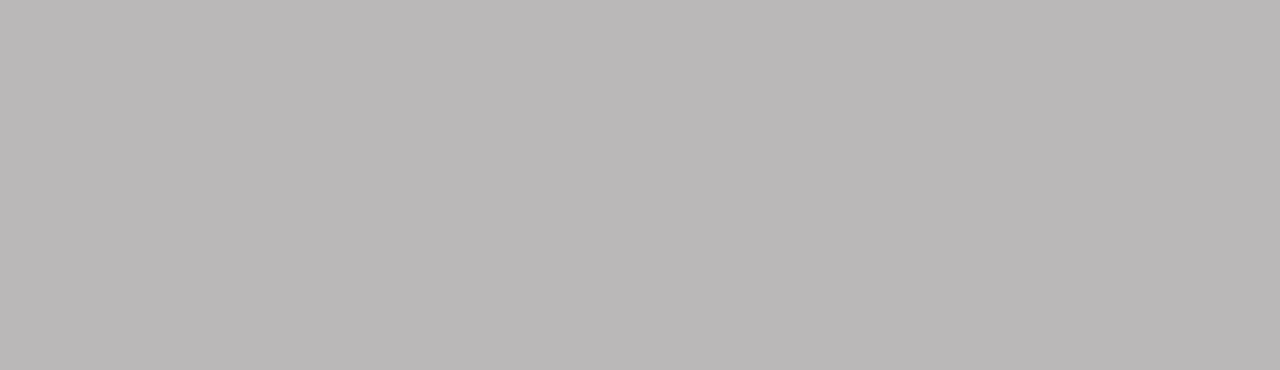
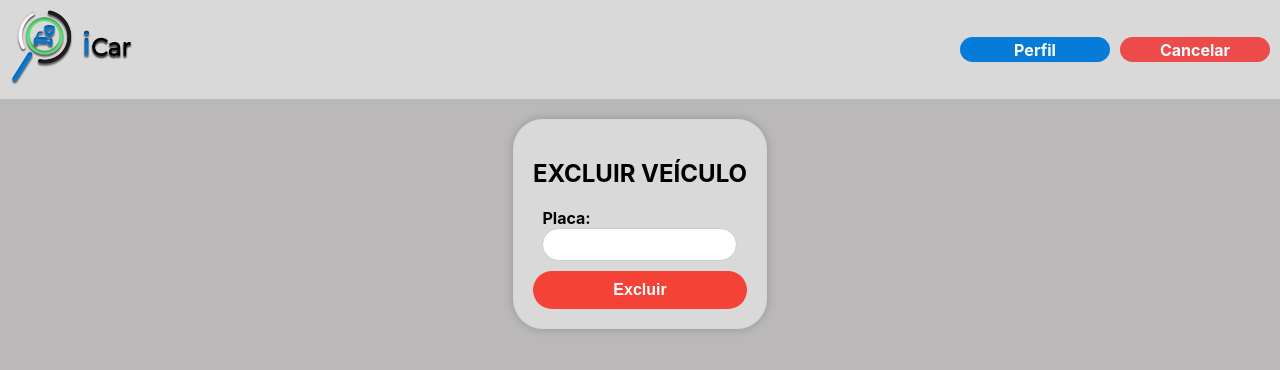
Before and after one commit to david-jc-br/ICar, a React (Create React App) app in the folder App/front-end/: page /excluirVeiculo in a window 1280 px wide. Shown: the top 370 px of the page. Built offline with nearby package versions, Linux system fonts and the light colour scheme.

Commit message:
Excluir Ok Closes #19

```diff
--- a/App/front-end/package.json
+++ b/App/front-end/package.json
@@ -15,6 +15,7 @@
     "react": "^18.2.0",
     "react-dom": "^18.2.0",
     "react-icons": "^4.10.1",
+    "react-router": "^6.14.1",
     "react-scripts": "5.0.1",
     "typescript": "^4.9.5",
     "web-vitals": "^2.1.4"
--- a/App/front-end/src/components/HeaderComponent.tsx
+++ b/App/front-end/src/components/HeaderComponent.tsx
@@ -36,7 +36,7 @@ const Header: React.FC = () => {
                     <Outlet />
                 </>
             );
-        } else if (location.pathname === '/cadastrarVeiculo' || location.pathname === '/atualizarVeiculo') {
+        } else if (location.pathname === '/cadastrarVeiculo' || location.pathname === '/atualizarVeiculo' || location.pathname === '/excluirVeiculo') {
             return (
                 <>
                     <nav>
--- a/App/front-end/src/pages/ExcluirVeiculoPage.tsx
+++ b/App/front-end/src/pages/ExcluirVeiculoPage.tsx
@@ -1,40 +1,104 @@
-import React from 'react';
-import { deletarVeiculo } from '../services/VeiculoServices';
+import React, { useState } from 'react';
 
-//css
+//services
+import { deletarVeiculo, getOneVeiculo } from '../services/VeiculoServices';
+
+// css
 import '../global/global.css';
-
+import './css/ExcluirVeiculoPage.css';
 
 const ExcluirVeiculo: React.FC = () => {
     const [placa, setPlaca] = React.useState('');
+    const [modelo, setModelo] = useState('');
+    const [marca, setMarca] = useState('');
+    const [disponibilidade, setDisponibilidade] = useState('');
+    const [alerta, setAlerta] = useState<{ tipo: 'success' | 'error' | 'warning'; mensagem: string } | null>(null);
 
-    const handleExcluir = async () => {
+    const handleExcluir = async (event: React.FormEvent) => {
+        event.preventDefault();
         try {
+            if (placa.length !== 7) {
+                setAlerta({ tipo: 'error', mensagem: 'A placa deve ter exatamente 7 caracteres.' });
+                return
+            }
 
-            if(placa.length !== 7) {
-                throw new Error('A placa deve conter 7 caracteres ');
+            if(disponibilidade !== 'Disponivel'){
+                setAlerta({ tipo: 'error', mensagem: 'O veículo "'+ marca + ' ' + modelo + '" não pode ser excluído pois está com diponibilidade: ' + disponibilidade });
+                    return
             }
+
             await deletarVeiculo(placa);
-            console.log('Veículo excluído com sucesso!');
-
+            setAlerta({ tipo: 'success', mensagem: 'Veículo excluído com sucesso!' });
         } catch (error) {
-            console.error('Ocorreu um erro ao excluir o veículo:', error);
-
+            console.error('Ocorreu um erro ao excluir o veículo', error);
+            setAlerta({ tipo: 'error', mensagem: 'Ocorreu um erro ao excluir o veículo!' });
         }
     };
 
+    const verificarExistenciaVeiculo = async (placa: string) => {
+        try {
+            const veiculo = await getOneVeiculo(placa);
+
+            if (veiculo) {
+                setPlaca(veiculo.placa);
+                setModelo(veiculo.modelo);
+                setMarca(veiculo.marca);
+                setDisponibilidade(veiculo.disponibilidade);
+
+
+                if(veiculo.disponibilidade === 'Alugado'){
+                    setAlerta({ tipo: 'error', mensagem: 'O veículo "'+ veiculo.marca + ' ' + veiculo.modelo + '" não pode ser excluído pois está com diponibilidade: ' + veiculo.disponibilidade });
+                    return
+                } else {
+                    setAlerta({ tipo: 'success', mensagem: 'Veículo "' + veiculo.marca + ' ' + veiculo.modelo + '" Encontrado! '});
+                }
+            } else {
+                setPlaca('');
+                setDisponibilidade('');
+                setAlerta({ tipo: 'error', mensagem: 'Veículo não encontrado' });
+
+            }
+        } catch (error) {
+            setAlerta({ tipo: 'error', mensagem: 'Erro ao verificar a existência do veículo:' });
+            console.error('Erro ao verificar a existência do veículo:', error);
+        }
+    };
+
+    const handlePlacaChange = (event: React.ChangeEvent<HTMLInputElement>) => {
+        const newPlaca = event.target.value;
+        setPlaca(newPlaca);
+
+        if (newPlaca === '') {
+            setAlerta({ tipo: 'warning', mensagem: 'Insira uma placa Válida' })
+        } else {
+            verificarExistenciaVeiculo(newPlaca);
+        }
+
+    };
+
+    const renderAlerta = () => {
+        if (!alerta) return null;
+
+        return <div className={`alert alert-${alerta.tipo}`}>{alerta.mensagem}</div>;
+    };
+
     return (
-        <div>
-            <h2>Excluir Veículo</h2>
+        <div className="excluir-veiculo-container">
+            <div className="excluir-veiculo-box">
+                {renderAlerta()}
+                <h2>EXCLUIR VEÍCULO</h2>
+                <form onSubmit={handleExcluir} >
                     <label>
-                Placa do Veículo:
+                        Placa:
                         <input
                             type="text"
                             value={placa}
-                    onChange={(event) => setPlaca(event.target.value)}
+                            onChange={handlePlacaChange}
                         />
                     </label>
-            <button onClick={handleExcluir}>Excluir</button>
+                    <button type="submit">Excluir</button>
+                </form>
+            </div>
         </div>
     );
 };
--- a/App/front-end/src/pages/GerenciarVeiculosPage.tsx
+++ b/App/front-end/src/pages/GerenciarVeiculosPage.tsx
@@ -1,32 +1,51 @@
 import React from 'react';
 import { FaEdit, FaList, FaPlus, FaTrash } from 'react-icons/fa';
+import { useNavigate } from 'react-router';
 
 // css
 import '../global/global.css';
 import './css/GerenciarVeiculosPage.css';
 
 const GerenciarVeiculos: React.FC = () => {
+    const navigate = useNavigate();
+
+    const handleCadastrarClick = () => {
+        navigate('/cadastrarVeiculo');
+    };
+
+    const handleVisualizarClick = () => {
+        navigate('/visualizarVeiculos');
+    };
+
+    const handleExcluirClick = () => {
+        navigate('/excluirVeiculo');
+    };
+
+    const handleAtualizarClick = () => {
+        navigate('/atualizarVeiculo');
+    };
+
     return (
         <div className="gerenciar-veiculos-container">
             <h2>GERENCIAR VEÍCULOS</h2>
 
             <div className="gerenciar-veiculos-buttons">
-                <button className="gerenciar-veiculos-button">
+                <button className="gerenciar-veiculos-button" onClick={handleCadastrarClick}>
                     <FaPlus className="gerenciar-veiculos-icon" />
                     Cadastrar
                 </button>
 
-                <button className="gerenciar-veiculos-button">
+                <button className="gerenciar-veiculos-button" onClick={handleVisualizarClick}>
                     <FaList className="gerenciar-veiculos-icon" />
                     Visualizar Veículos
                 </button>
 
-                <button className="gerenciar-veiculos-button">
+                <button className="gerenciar-veiculos-button" onClick={handleExcluirClick}>
                     <FaTrash className="gerenciar-veiculos-icon" />
                     Excluir
                 </button>
 
-                <button className="gerenciar-veiculos-button">
+                <button className="gerenciar-veiculos-button" onClick={handleAtualizarClick}>
                     <FaEdit className="gerenciar-veiculos-icon" />
                     Atualizar
                 </button>
--- /dev/null
+++ b/App/front-end/src/pages/css/ExcluirVeiculoPage.css
@@ -0,0 +1,88 @@
+.excluir-veiculo-container {
+    display: flex;
+    justify-content: center;
+    align-items: center;
+    margin-bottom: 20px;
+}
+
+.excluir-veiculo-box {
+    background-color: #d9d9d9;
+    padding: 20px;
+    border-radius: 30px;
+    margin-top: 20px;
+    box-shadow: 0 0 10px rgba(0, 0, 0, 0.2);
+}
+
+.excluir-veiculo-box h2 {
+    font-size: 24px;
+    margin-bottom: 20px;
+    color: #000000;
+    text-align: center;
+}
+
+.excluir-veiculo-box form {
+    display: flex;
+    flex-direction: column;
+    align-items: center;
+}
+
+.excluir-veiculo-box label {
+    display: flex;
+    flex-direction: column;
+    margin-bottom: 10px;
+    font-weight: bold;
+}
+
+.excluir-veiculo-box input {
+    padding: 8px;
+    border: 1px solid #ccc;
+    border-radius: 50px;
+}
+
+.excluir-veiculo-box button {
+    padding: 10px;
+    background-color: #f44336;
+    color: #fff;
+    border: none;
+    border-radius: 50px;
+    cursor: pointer;
+    font-size: 16px;
+    font-weight: bold;
+}
+
+.excluir-veiculo-box button:hover {
+    background-color: #932b24;
+}
+
+.error-message {
+    color: red;
+    margin-top: 10px;
+    font-weight: bold;
+}
+
+.alert {
+    display: flex;
+    justify-content: center;
+    align-items: center;
+    padding: 15px;
+    margin-bottom: 20px;
+    border-radius: 50px;
+    color: #fff;
+    font-weight: bold;
+    text-align: center;
+}
+
+.alert-success {
+    background-color: #4caf50;
+    border-radius: 50px;
+}
+
+.alert-error {
+    background-color: #f44336;
+    border-radius: 50px;
+}
+
+.alert-warning {
+    background-color: #077BD8;
+    border-radius: 50px;
+}
--- a/App/front-end/src/pages/css/GerenciarVeiculosPage.css
+++ b/App/front-end/src/pages/css/GerenciarVeiculosPage.css
@@ -2,7 +2,7 @@
     display: flex;
     flex-direction: column;
     align-items: center;
-    margin-top: 100px;
+    margin-top: 10px;
 }
 
 .gerenciar-veiculos-container h2 {
@@ -25,7 +25,7 @@
     width: 200px;
     height: 200px;
     border: none;
-    border-radius: 8px;
+    border-radius: 40px;
     background-color: #d9d9d9;
     color: #000000;
     font-size: 18px;
```
Also changed, not shown: 1 other file (tests, documents, lock files or other folders). Lines whose indentation alone changed are shown as unchanged.
